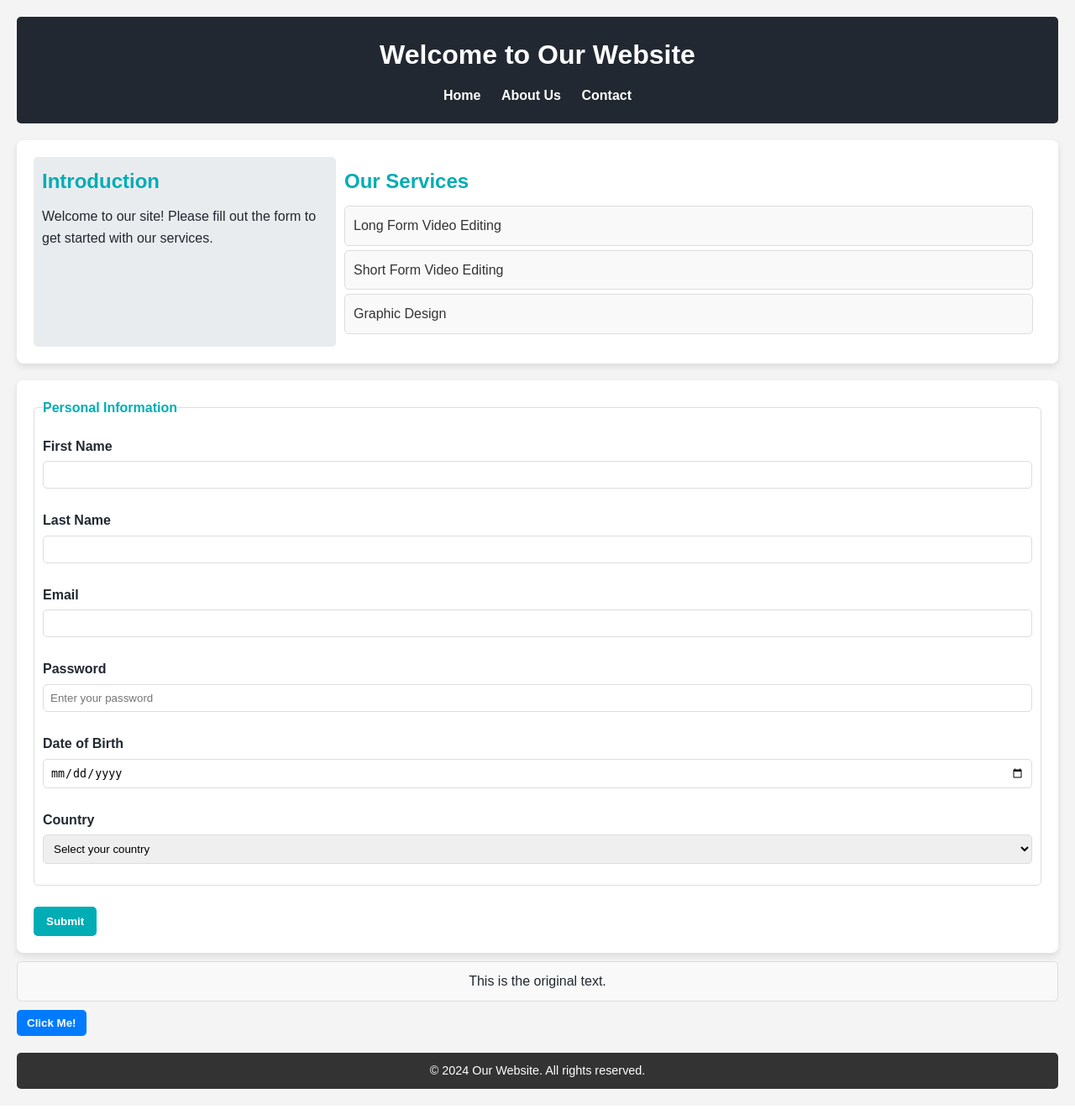
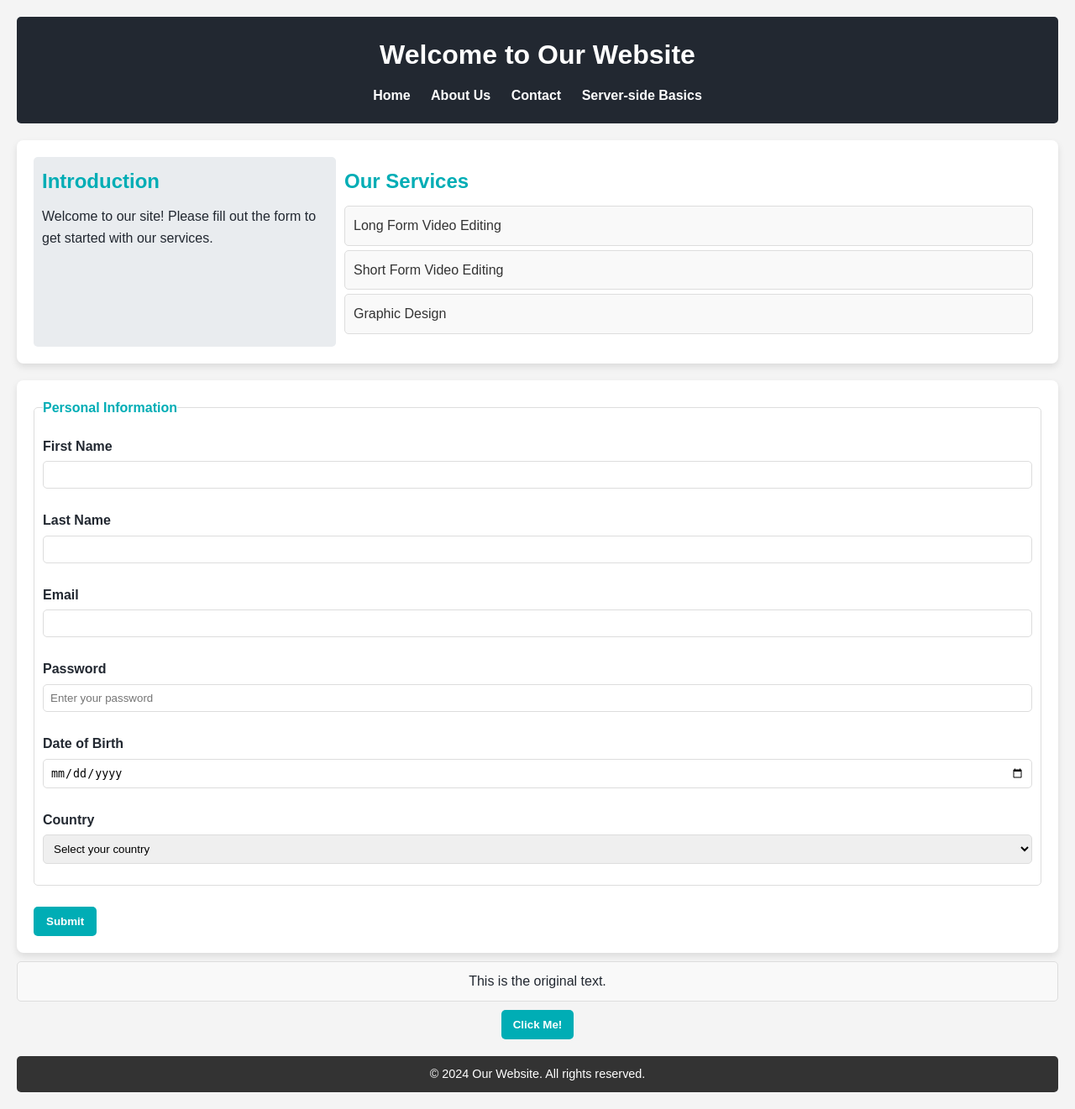
Before and after one commit to Frxncz/WST-LEC_Midterm-Project, a PHP site: page / in a window 1280 px wide. Shown: the whole page at 84% size. Before the commit the page ends 1297 px from the top, so only its background shows below. Run offline with PHP 8.4, Linux system fonts and the light colour scheme.

Commit message:
Fixed the second button
Centered the second button

```diff
--- a/index.php
+++ b/index.html
@@ -14,6 +14,7 @@
       <a href="#home">Home</a>
       <a href="#about">About Us</a>
       <a href="#contact">Contact</a>
+      <a href="#server-side-basics">Server-side Basics</a> <!-- New Navigation Link -->
     </nav>
   </header>
 
@@ -71,7 +72,9 @@
 
 
   <p id="myPara">This is the original text.</p>
-  <button id="myButton">Click Me!</button>
+  <div class="button-container">
+    <button id="myButton">Click Me!</button>
+  </div>
   <script src="script.js"></script>
 
 
--- a/styles.css
+++ b/styles.css
@@ -182,9 +182,9 @@
 
   /* ===== Button and Paragraph Styling ===== */
   button {
-    background-color: #007BFF; /* Button color */
+    background-color: #00ADB5; /* Button color */
     color: #fff;
-    padding: 8px 12px;
+    padding: 10px 14px;
     border: none;
     border-radius: 5px;
     cursor: pointer;
@@ -193,7 +193,7 @@
   }
 
   button:hover {
-    background-color: #0056b3;
+    background-color: #00787e;
   }
 
   p#myPara {
@@ -205,3 +205,9 @@
     border: 1px solid #ddd;
     text-align: center;
   }
+
+  .button-container {
+    display: flex;
+    justify-content: center;
+    align-items: center;
+}
```
